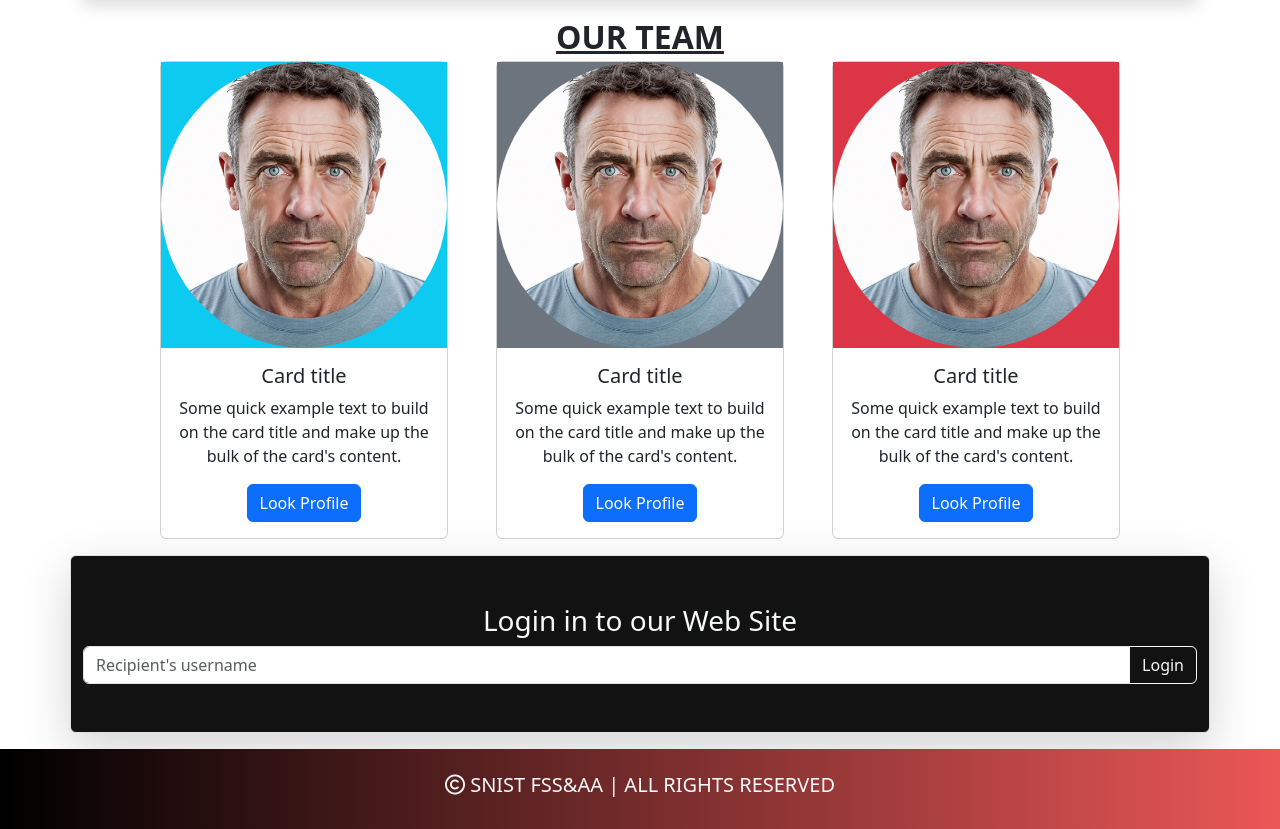
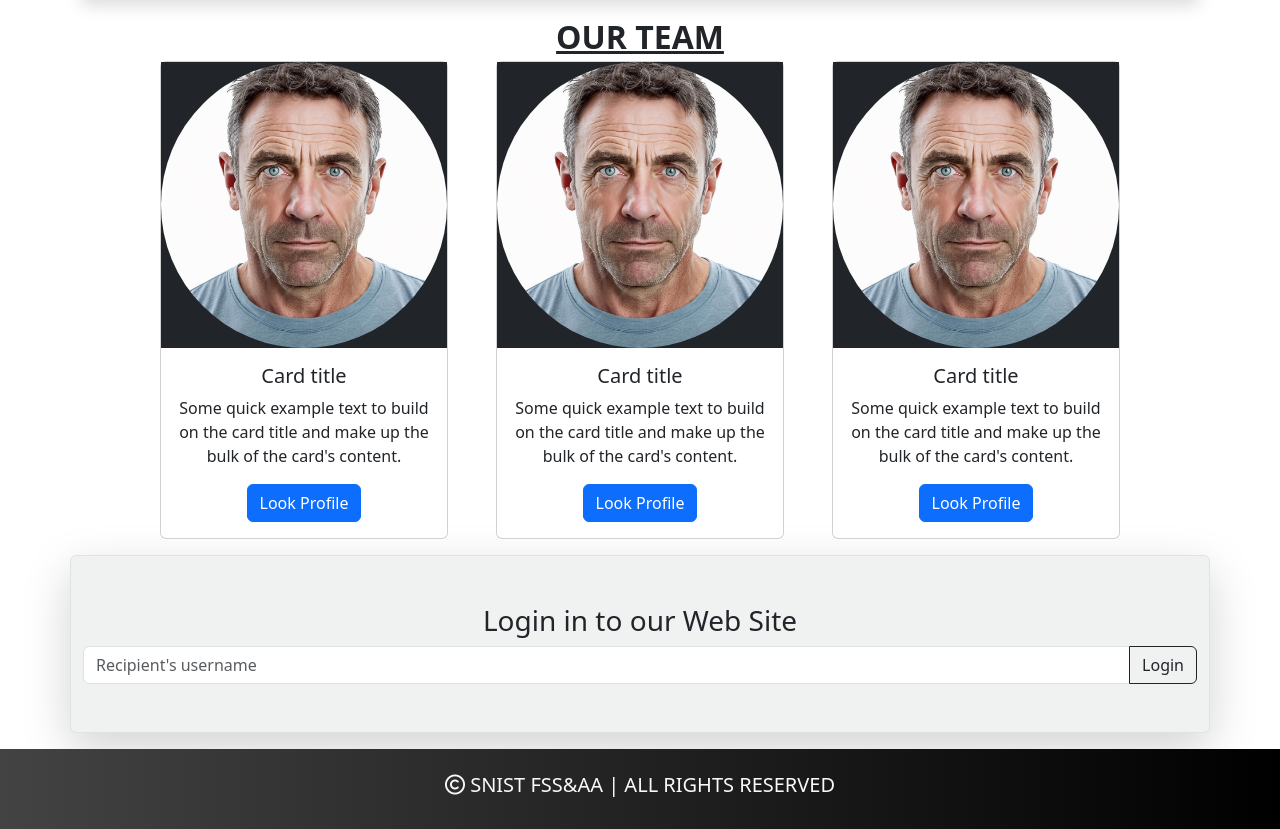
Before and after one commit to Ruthiwik/Premium-Store, a plain HTML site: page index.html in a window 1280 px wide. Shown: the part 1432-2261 px from the top of the page. Drawn offline with nearby package versions, Linux system fonts and the light colour scheme.

Commit message:
Update index.html

```diff
--- a/index.html
+++ b/index.html
@@ -12,9 +12,9 @@
     <title>prmimum store</title>
     <style>
         .back {
-            background: #EB5757;
-            background: -webkit-linear-gradient(to right, #000000, #EB5757);
-            background: linear-gradient(to right, #000000, #EB5757);
+            background: #000000;
+            background: -webkit-linear-gradient(to right, #434343, #000000);
+            background: linear-gradient(to right, #434343, #000000);
 
         }
     </style>
@@ -22,7 +22,7 @@
 
 <body>
     <nav class="navbar navbar-expand-lg bg-body-tertiary ">
-        <div class="container-fluid bg-danger p-2">
+        <div class="container-fluid bg-dark p-2">
             <a class="navbar-brand text-light" href="#">Premimum Store</a>
             <button class="navbar-toggler" type="button" data-bs-toggle="collapse"
                 data-bs-target="#navbarSupportedContent" aria-controls="navbarSupportedContent" aria-expanded="false"
@@ -63,10 +63,10 @@
         </div>
         <div class="right">
             <h1 class="text-danger fw-bolder">Jordan 1 Retro High OG SP Union LA Chicago Shadow</h1>
-            <h2 class="text-primary">
+            <h2 class="text-dark">
                 <i class="fa-solid fa-person-running"></i> KEEP RUNNING...
             </h2>
-            <p>
+            <p class="fs-4">
                 Lorem ipsum dolor, sit amet consectetur adipisicing elit. Veniam
                 nostrum optio deleniti cum harum culpa natus corporis obcaecati
                 ducimus quibusdam, veritatis dolorum asperiores sed eligendi, minima
@@ -92,7 +92,7 @@
                 <i class="fa-solid fa-house mx-3 fs-1 "></i>
                 <div class="tt px-2">
                     <h3>Find the Perfect Style</h3>
-                    <p class="fs-2">
+                    <p class="fs-3">
                         Your fashion always reflects who you really are
                     </p>
                 </div>
@@ -162,56 +162,62 @@
     <!-- Section 4 -->
     <div class="container-fluid text-center ">
         <u class="fw-bolder fs-2 ">OUR TEAM</u>
-    <div class="list d-flex justify-content-center align-items-center gap-5 flex-lg-row flex-md-column flex-sm-column flex-column">
+        <div
+            class="list d-flex justify-content-center align-items-center gap-5 flex-lg-row flex-md-column flex-sm-column flex-column">
             <div class="card " style="width: 18rem;">
-         <div class="cardimg bg-info">
+                <div class="cardimg bg-dark">
                     <img src="person.avif" class="card-img-top rounded rounded-circle" alt="...">
                 </div>
                 <div class="card-body">
                     <h5 class="card-title">Card title</h5>
-           <p class="card-text">Some quick example text to build on the card title and make up the bulk of the card's content.</p>
+                    <p class="card-text">Some quick example text to build on the card title and make up the bulk of the
+                        card's content.</p>
                     <a href="#" class="btn btn-primary">Look Profile</a>
                 </div>
             </div>
             <div class="card " style="width: 18rem;">
-         <div class="cardimg bg-secondary">
+                <div class="cardimg bg-dark">
                     <img src="person.avif" class="card-img-top rounded rounded-circle" alt="...">
                 </div>
                 <div class="card-body">
                     <h5 class="card-title">Card title</h5>
-           <p class="card-text">Some quick example text to build on the card title and make up the bulk of the card's content.</p>
+                    <p class="card-text">Some quick example text to build on the card title and make up the bulk of the
+                        card's content.</p>
                     <a href="#" class="btn btn-primary">Look Profile</a>
                 </div>
             </div>
             <div class="card " style="width: 18rem;">
-         <div class="cardimg bg-danger">
+                <div class="cardimg bg-dark">
                     <img src="person.avif" class="card-img-top rounded rounded-circle" alt="...">
                 </div>
                 <div class="card-body">
                     <h5 class="card-title">Card title</h5>
-           <p class="card-text">Some quick example text to build on the card title and make up the bulk of the card's content.</p>
+                    <p class="card-text">Some quick example text to build on the card title and make up the bulk of the
+                        card's content.</p>
                     <a href="#" class="btn btn-primary">Look Profile</a>
                 </div>
             </div>
         </div>
     </div>
     <!-- Section 5 -->
- <div class="container my-3 text-center  border py-5 shadow-lg rounded " style="background-color: #070707f3">
-    <h3 class="text-light">Login in to our Web Site</h3>
+    <div class="container my-3 text-center  border py-5 shadow-lg rounded " style="background-color: #f0f1f1">
+        <h3 class="text-dark">Login in to our Web Site</h3>
         <div class="input-group">
-        <input type="text" class="form-control" placeholder="Recipient's username" aria-label="Recipient's username with two button addons">
-        <button class="btn btn-outline-light" type="button">Login</button>
+            <input type="text" class="form-control" placeholder="Recipient's username"
+                aria-label="Recipient's username with two button addons">
+            <button class="btn btn-outline-dark" type="button">Login</button>
             <!-- <button class="btn btn-outline-secondary" type="button">Button</button> -->
         </div>
     </div>
     <!-- section 6 Footer -->
- <footer class="text-center back p-4 text-light"><h5><i class="fa-regular fa-copyright "></i> SNIST FSS&AA | ALL RIGHTS RESERVED</h5></footer>
- <script
-   src="https://cdn.jsdelivr.net/npm/bootstrap@5.3.3/dist/js/bootstrap.bundle.min.js"
+    <footer class="text-center back p-4 text-light">
+        <h5><i class="fa-regular fa-copyright "></i> SNIST FSS&AA | ALL RIGHTS RESERVED</h5>
+    </footer>
+    <script src="https://cdn.jsdelivr.net/npm/bootstrap@5.3.3/dist/js/bootstrap.bundle.min.js"
         integrity="sha384-YvpcrYf0tY3lHB60NNkmXc5s9fDVZLESaAA55NDzOxhy9GkcIdslK1eN7N6jIeHz"
-   crossorigin="anonymous"
- ></script>
+        crossorigin="anonymous"></script>
 </body>
+
 </html>
 
 
```
Lines whose indentation alone changed are shown as unchanged.
